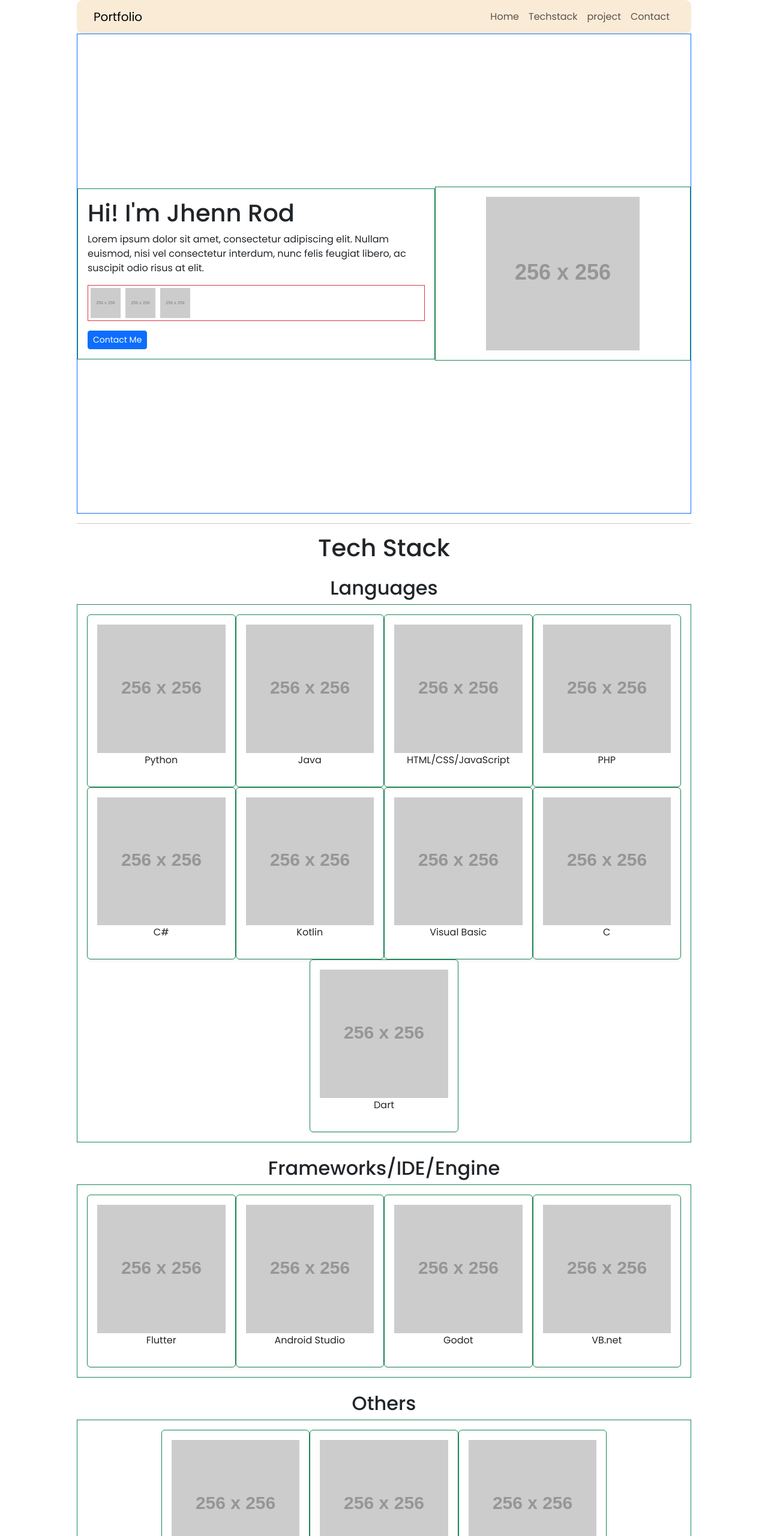
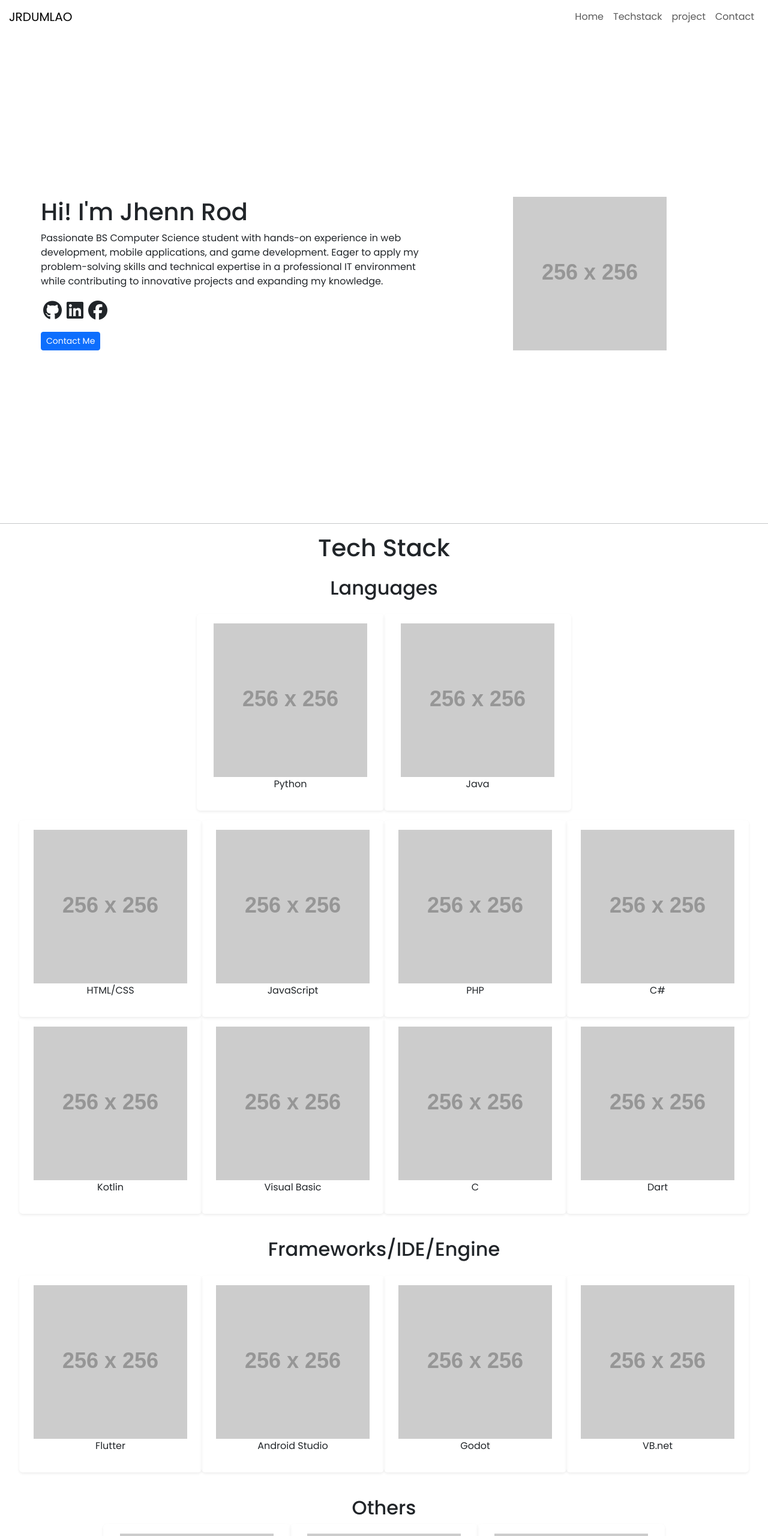
Before and after one commit to Wise-394/Wise-394.github.io, a plain HTML site: page index.html in a window 1280 px wide. Shown: the top 2560 px of the page at 60% size. Drawn offline with nearby package versions, Linux system fonts and the light colour scheme; placeholder pictures from the web are drawn by us.

Commit message:
fix overflow bugs, some minor changes

```diff
--- a/index.html
+++ b/index.html
@@ -14,16 +14,17 @@
     <link href="https://cdn.jsdelivr.net/npm/bootstrap@5.3.0/dist/css/bootstrap.min.css" rel="stylesheet">
 
     <!-- Custom Styles -->
-    <link rel="stylesheet" href="styles.css">
+    <script src="https://kit.fontawesome.com/6638bece79.js" crossorigin="anonymous"></script>
+    <link rel ="stylesheet" href = "styles.css">
 </head>
 <body>
 
     <!-- Navigation -->
-    <header>
+    <header class >
         <nav class="navbar navbar-expand-md">
             <div class="container-fluid">
                 <!-- Brand / Logo (Optional) -->
-                <a class="navbar-brand" href="#">Portfolio</a>
+                <a class="navbar-brand" href="#">JRDUMLAO</a>
 
                 <!-- Hamburger Button -->
                 <button class="navbar-toggler" type="button" data-bs-toggle="collapse" data-bs-target="#navbarNav">
@@ -36,7 +37,7 @@
                         <a class="nav-link" href="#home">Home</a>
                         <a class="nav-link" href="#techstack">Techstack</a>
                         <a class="nav-link" href="#projects">project</a>
-                        <a class="nav-link" href="#">Contact</a>
+                        <a class="nav-link" href="#contact">Contact</a>
                     </div>
                 </div>
             </div>
@@ -45,24 +46,24 @@
 
     <!-- Main Content -->
 <main id = "home" class="container-fluid">
-    <div class="row min-vh-100 border border-primary align-items-center">
+    <div class="row min-vh-100 align-items-center">
         <!-- Right Column (Image) - Moves Above on Small Screens -->
-        <div class="col-md-5 d-flex justify-content-center align-items-center border border-success p-3 order-1 order-md-2">
+        <div class="col-md-5 col-12 d-flex justify-content-center align-items-center order-1 order-md-2">
             <img src="https://placehold.co/256x256" class="img-fluid" alt="Profile Image Placeholder">
         </div>
 
         <!-- Left Column (Text) -->
-        <div class="col-md-7 d-flex flex-column justify-content-center border border-success p-3 order-2 order-md-1">
+        <div class="col-md-7 col-12 d-flex flex-column justify-content-center p-3 order-2 order-md-1">
             <h1 id="name">Hi! I'm Jhenn Rod</h1>
             <p id="description">
-                Lorem ipsum dolor sit amet, consectetur adipiscing elit. Nullam euismod, nisi vel consectetur interdum, nunc felis feugiat libero, ac suscipit odio risus at elit.
+                Passionate BS Computer Science student with hands-on experience in web development, mobile applications, and game development. Eager to apply my problem-solving skills and technical expertise in a professional IT environment while contributing to innovative projects and expanding my knowledge.
             </p>
-            <div class="d-flex border border-danger">
-                <img class="contact_img m-1" src="https://placehold.co/256x256" alt="Placeholder">
-                <img class="contact_img m-1" src="https://placehold.co/256x256" alt="Placeholder">
-                <img class="contact_img m-1" src="https://placehold.co/256x256" alt="Placeholder">
+            <div class="d-flex">
+                <i class="fab fa-github fa-2x p-1"></i>
+                <i class="fab fa-linkedin fa-2x p-1"></i>
+                <i class="fab fa-facebook fa-2x p-1"></i>
             </div>
-            <button class="btn btn-primary mt-3 btn-sm align-self-start">Contact Me</button>
+            <a href="#contact" class="btn btn-primary mt-3 btn-sm align-self-start">Contact Me</a>
         </div>
     </div>
 </main>
@@ -72,40 +73,45 @@
         <!-- Programming Languages -->
         <h1 class="text-center">Tech Stack</h1>
         <h2 class="text-center mt-4">Languages</h2>
-        <div class="row d-flex flex-wrap justify-content-center border border-success p-3">
-            <div class="col-6 col-sm-4 col-lg-3 p-3 d-flex flex-column align-items-center border border-success rounded shadow-sm">
+        <div class="row d-flex flex-wrap justify-content-center p-3">
+            <div class="col-6 col-sm-4 col-lg-3 p-3 d-flex flex-column align-items-center rounded shadow-sm">
                 <img class="img-fluid" src="https://placehold.co/256x256" alt="Python">
                 <p class="text-center">Python</p>
             </div>
-            <div class="col-6 col-sm-4 col-lg-3 p-3 d-flex flex-column align-items-center border border-success rounded shadow-sm">
+            <div class="col-6 col-sm-4 col-lg-3 p-3 d-flex flex-column align-items-center rounded shadow-sm">
                 <img class="img-fluid" src="https://placehold.co/256x256" alt="Java">
                 <p class="text-center">Java</p>
             </div>
-            <div class="col-6 col-sm-4 col-lg-3 p-3 d-flex flex-column align-items-center border border-success rounded shadow-sm">
+            <div class="row d-flex flex-wrap justify-content-center p-3">
+                <div class="col-6 col-sm-4 col-lg-3 p-3 d-flex flex-column align-items-center rounded shadow-sm">
+                    <img class="img-fluid" src="https://placehold.co/256x256" alt="MySQL">
+                    <p class="text-center">HTML/CSS</p>
+                </div>
+            <div class="col-6 col-sm-4 col-lg-3 p-3 d-flex flex-column align-items-center rounded shadow-sm">
                 <img class="img-fluid" src="https://placehold.co/256x256" alt="HTML/CSS/JS">
-                <p class="text-center">HTML/CSS/JavaScript</p>
+                <p class="text-center">JavaScript</p>
             </div>
-            <div class="col-6 col-sm-4 col-lg-3 p-3 d-flex flex-column align-items-center border border-success rounded shadow-sm">
+            <div class="col-6 col-sm-4 col-lg-3 p-3 d-flex flex-column align-items-center rounded shadow-sm">
                 <img class="img-fluid" src="https://placehold.co/256x256" alt="PHP">
                 <p class="text-center">PHP</p>
             </div>
-            <div class="col-6 col-sm-4 col-lg-3 p-3 d-flex flex-column align-items-center border border-success rounded shadow-sm">
+            <div class="col-6 col-sm-4 col-lg-3 p-3 d-flex flex-column align-items-center rounded shadow-sm">
                 <img class="img-fluid" src="https://placehold.co/256x256" alt="C#">
                 <p class="text-center">C#</p>
             </div>
-            <div class="col-6 col-sm-4 col-lg-3 p-3 d-flex flex-column align-items-center border border-success rounded shadow-sm">
+            <div class="col-6 col-sm-4 col-lg-3 p-3 d-flex flex-column align-items-center rounded shadow-sm">
                 <img class="img-fluid" src="https://placehold.co/256x256" alt="Kotlin">
                 <p class="text-center">Kotlin</p>
             </div>
-            <div class="col-6 col-sm-4 col-lg-3 p-3 d-flex flex-column align-items-center border border-success rounded shadow-sm">
+            <div class="col-6 col-sm-4 col-lg-3 p-3 d-flex flex-column align-items-center rounded shadow-sm">
                 <img class="img-fluid" src="https://placehold.co/256x256" alt="Visual Basic">
                 <p class="text-center">Visual Basic</p>
             </div>
-            <div class="col-6 col-sm-4 col-lg-3 p-3 d-flex flex-column align-items-center border border-success rounded shadow-sm">
+            <div class="col-6 col-sm-4 col-lg-3 p-3 d-flex flex-column align-items-center rounded shadow-sm">
                 <img class="img-fluid" src="https://placehold.co/256x256" alt="C">
                 <p class="text-center">C</p>
             </div>
-            <div class="col-6 col-sm-4 col-lg-3 p-3 d-flex flex-column align-items-center border border-success rounded shadow-sm">
+            <div class="col-6 col-sm-4 col-lg-3 p-3 d-flex flex-column align-items-center rounded shadow-sm">
                 <img class="img-fluid" src="https://placehold.co/256x256" alt="Dart">
                 <p class="text-center">Dart</p>
             </div>
@@ -113,20 +119,20 @@
 
         <!-- Frameworks -->
         <h2 class="text-center mt-4">Frameworks/IDE/Engine</h2>
-        <div class="row d-flex flex-wrap justify-content-center border border-success p-3">
-            <div class="col-6 col-sm-4 col-lg-3 p-3 d-flex flex-column align-items-center border border-success rounded shadow-sm">
+        <div class="row d-flex flex-wrap justify-content-center p-3">
+            <div class="col-6 col-sm-4 col-lg-3 p-3 d-flex flex-column align-items-center rounded shadow-sm">
                 <img class="img-fluid" src="https://placehold.co/256x256" alt="Flutter">
                 <p class="text-center">Flutter</p>
             </div>
-            <div class="col-6 col-sm-4 col-lg-3 p-3 d-flex flex-column align-items-center border border-success rounded shadow-sm">
+            <div class="col-6 col-sm-4 col-lg-3 p-3 d-flex flex-column align-items-center rounded shadow-sm">
                 <img class="img-fluid" src="https://placehold.co/256x256" alt="Android Studio">
                 <p class="text-center">Android Studio</p>
             </div>
-            <div class="col-6 col-sm-4 col-lg-3 p-3 d-flex flex-column align-items-center border border-success rounded shadow-sm">
+            <div class="col-6 col-sm-4 col-lg-3 p-3 d-flex flex-column align-items-center rounded shadow-sm">
                 <img class="img-fluid" src="https://placehold.co/256x256" alt="Godot">
                 <p class="text-center">Godot</p>
             </div>
-            <div class="col-6 col-sm-4 col-lg-3 p-3 d-flex flex-column align-items-center border border-success rounded shadow-sm">
+            <div class="col-6 col-sm-4 col-lg-3 p-3 d-flex flex-column align-items-center rounded shadow-sm">
                 <img class="img-fluid" src="https://placehold.co/256x256" alt="VB.net">
                 <p class="text-center">VB.net</p>
             </div>
@@ -134,16 +140,15 @@
 
         <!-- Others -->
         <h2 class="text-center mt-4">Others</h2>
-        <div class="row d-flex flex-wrap justify-content-center border border-success p-3">
-            <div class="col-6 col-sm-4 col-lg-3 p-3 d-flex flex-column align-items-center border border-success rounded shadow-sm">
+            <div class="col-6 col-sm-4 col-lg-3 p-3 d-flex flex-column align-items-center rounded shadow-sm">
                 <img class="img-fluid" src="https://placehold.co/256x256" alt="MySQL">
                 <p class="text-center">MySQL</p>
             </div>
-            <div class="col-6 col-sm-4 col-lg-3 p-3 d-flex flex-column align-items-center border border-success rounded shadow-sm">
+            <div class="col-6 col-sm-4 col-lg-3 p-3 d-flex flex-column align-items-center rounded shadow-sm">
                 <img class="img-fluid" src="https://placehold.co/256x256" alt="Vscode">
                 <p class="text-center">Visual Studio Code</p>
             </div>
-            <div class="col-6 col-sm-4 col-lg-3 p-3 d-flex flex-column align-items-center border border-success rounded shadow-sm">
+            <div class="col-6 col-sm-4 col-lg-3 p-3 d-flex flex-column align-items-center rounded shadow-sm">
                 <img class="img-fluid" src="https://placehold.co/256x256" alt="Git">
                 <p class="text-center">Git</p>
             </div>
@@ -159,8 +164,8 @@
         <div class="row">
             <!-- Project Item -->
             <div class="col-12 col-md-6 mb-4">
-                <div class="card border-success text-center p-3 h-100 d-flex flex-column">
-                    <div class="border border-dark rounded p-3 flex-grow-1">
+                <div class="card text-center p-3 h-100 d-flex flex-column">
+                    <div class="rounded p-3 flex-grow-1">
                         <img class="img-fluid rounded mb-3" src="https://placehold.co/720x480" alt="Project Image">
                         <p class="mb-0">Lorem ipsum dolor sit amet, consectetur adipiscing elit.</p>
                     </div>
@@ -168,16 +173,16 @@
             </div>
             <!-- Project Item -->
             <div class="col-12 col-md-6 mb-4">
-                <div class="card border-success text-center p-3 h-100 d-flex flex-column">
-                    <div class="border border-dark rounded p-3 flex-grow-1">
+                <div class="card text-center p-3 h-100 d-flex flex-column">
+                    <div class="rounded p-3 flex-grow-1">
                         <img class="img-fluid rounded mb-3" src="https://placehold.co/720x480" alt="Project Image">
                         <p class="mb-0">Sed do eiusmod tempor incididunt ut labore et dolore magna aliqua.Sed do eiusmod tempor incididunt ut labore et dolore magna aliquaSed do eiusmod tempor incididunt ut labore et dolore magna aliqua</p>
                     </div>
                 </div>
             </div>
             <div class="col-12 col-md-6 mb-4">
-                <div class="card border-success text-center p-3 h-100 d-flex flex-column">
-                    <div class="border border-dark rounded p-3 flex-grow-1">
+                <div class="card text-center p-3 h-100 d-flex flex-column">
+                    <div class="rounded p-3 flex-grow-1">
                         <img class="img-fluid rounded mb-3" src="https://placehold.co/720x480" alt="Project Image">
                         <p class="mb-0">Lorem ipsum dolor sit amet, consectetur adipiscing elit.</p>
                     </div>
@@ -185,16 +190,16 @@
             </div>
             <!-- Project Item -->
             <div class="col-12 col-md-6 mb-4">
-                <div class="card border-success text-center p-3 h-100 d-flex flex-column">
-                    <div class="border border-dark rounded p-3 flex-grow-1">
+                <div class="card text-center p-3 h-100 d-flex flex-column">
+                    <div class="rounded p-3 flex-grow-1">
                         <img class="img-fluid rounded mb-3" src="https://placehold.co/720x480" alt="Project Image">
                         <p class="mb-0">Sed do eiusmod tempor incididunt ut labore et dolore magna aliqua.Sed do eiusmod tempor incididunt ut labore et dolore magna aliquaSed do eiusmod tempor incididunt ut labore et dolore magna aliqua</p>
                     </div>
                 </div>
             </div>
             <div class="col-12 col-md-6 mb-4">
-                <div class="card border-success text-center p-3 h-100 d-flex flex-column">
-                    <div class="border border-dark rounded p-3 flex-grow-1">
+                <div class="card text-center p-3 h-100 d-flex flex-column">
+                    <div class="rounded p-3 flex-grow-1">
                         <img class="img-fluid rounded mb-3" src="https://placehold.co/720x480" alt="Project Image">
                         <p class="mb-0">Lorem ipsum dolor sit amet, consectetur adipiscing elit.</p>
                     </div>
@@ -202,8 +207,8 @@
             </div>
             <!-- Project Item -->
             <div class="col-12 col-md-6 mb-4">
-                <div class="card border-success text-center p-3 h-100 d-flex flex-column">
-                    <div class="border border-dark rounded p-3 flex-grow-1">
+                <div class="card text-center p-3 h-100 d-flex flex-column">
+                    <div class="rounded p-3 flex-grow-1">
                         <img class="img-fluid rounded mb-3" src="https://placehold.co/720x480" alt="Project Image">
                         <p class="mb-0">Sed do eiusmod tempor incididunt ut labore et dolore magna aliqua.Sed do eiusmod tempor incididunt ut labore et dolore magna aliquaSed do eiusmod tempor incididunt ut labore et dolore magna aliqua</p>
                     </div>
@@ -212,13 +217,38 @@
         </div>
     </div>
 </section>
-
-
-
-
-
-
-
+<hr>
+<section id = "contact">
+    <div class="container mt-5">
+        <h2 class="text-center mb-4">Contact Me</h2>
+        <div class="row justify-content-center">
+            <div class="col-md-6">
+                <form>
+                    <div class="mb-3">
+                        <label for="name" class="form-label">Name</label>
+                        <input type="text" class="form-control" id="name" placeholder="Your Name">
+                    </div>
+                    <div class="mb-3">
+                        <label for="email" class="form-label">Email</label>
+                        <input type="email" class="form-control" id="email" placeholder="Your Email">
+                    </div>
+                    <div class="mb-3">
+                        <label for="subject" class="form-label">Subject</label>
+                        <input type="text" class="form-control" id="subject" placeholder="Subject">
+                    </div>
+                    <div class="mb-3">
+                        <label for="message" class="form-label">Message</label>
+                        <textarea class="form-control" id="message" rows="4" placeholder="Your Message"></textarea>
+                    </div>
+                    <button type="submit" class="btn btn-primary w-100">Send Message</button>
+                </form>
+            </div>
+        </div>
+    </div>
+</section>
+<footer class="bg-dark text-white text-center py-3 mt-5">
+    <p class="mb-0">&copy; 2025 JR DUMLAO. All Rights Reserved.</p>
+</footer>
     <!-- Bootstrap JavaScript -->
     <script src="https://cdn.jsdelivr.net/npm/bootstrap@5.3.0/dist/js/bootstrap.bundle.min.js"></script>
 </body>
--- a/styles.css
+++ b/styles.css
@@ -1,57 +1,58 @@
-/* Global Styles */
-body {
+
+* {
+    box-sizing: border-box;
     margin: 0;
-    padding-left: 10%;
-    padding-right: 10%;
+    padding: 0;
+  }
+
+  html, body {
+    width: 100%;
+    max-width: 100%;
     font-family: "Poppins", sans-serif;
 }
-header{
-    position: sticky;
-    top:0;
-    z-index: 69;
-    background-color: antiquewhite;
-    border-radius: 10px;
-}
-/* Navigation Bar */
-.navbar {
-    padding: 0.5rem 1rem;
+
+img, video, .container, #home, #techstack, #project, #contact {
+    max-width: 100%;
+    height: auto;
 }
 
-/* Main Container */
-.vh-90 {
-    height: 90vh; /* Keep full viewport height */
-}
+  /* Container adjustments */
+  .container-fluid {
+    padding-left: 15px;
+    padding-right: 15px;
+  }
 
-/* Left Column */
-#column1 {
-    word-wrap: break-word;
-    overflow-wrap: break-word;
-    white-space: normal;
-}
 
-#description {
-    max-width: 100%;
-    word-wrap: break-word;
-    overflow-wrap: break-word;
-}
+  /* Header fixes */
+  header {
+    position: sticky;
+    top: 0;
+    z-index: 69;
+    margin: 0;
+    width: 100%;
+    background-color: white;
+  }
 
-/* Contact Container */
-.contact_img {
-    width: 50px;
-    height: 50px;
-}
-.techstack_img{
-    width: 100px;
-    height: 100px;
-}
 
-/* Responsive Design */
-@media (max-width: 768px) {
-    .vh-90 {
-        height: auto; /* Adjust height for mobile */
+  /* Main content area */
+  main.container-fluid {
+    padding-left: 5%;
+    padding-right: 5%;
+  }
+
+  /* Responsive adjustments */
+  @media (max-width: 768px) {
+    main.container-fluid {
+      padding-left: 15px;
+      padding-right: 15px;
     }
-    body {
-        padding-left: 3%;
-        padding-right: 3%;
+
+    .min-vh-100 {
+      min-height: 100vh;
     }
-}
+  }
+
+
+ .border {
+    border: red 1px solid;
+  }
```
